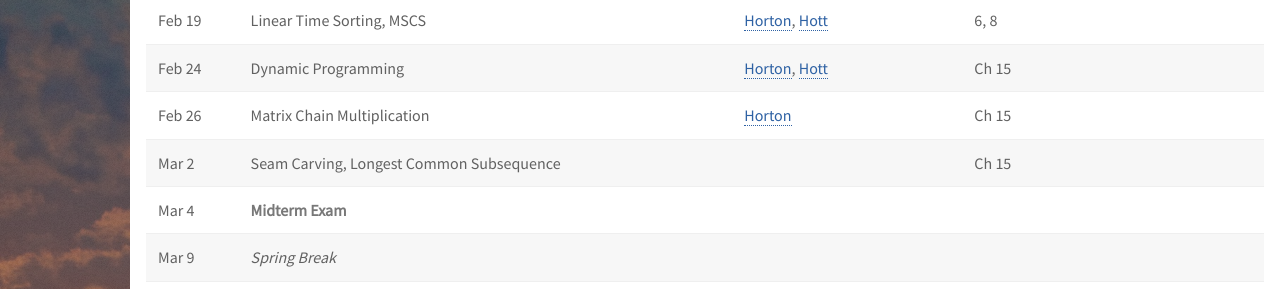
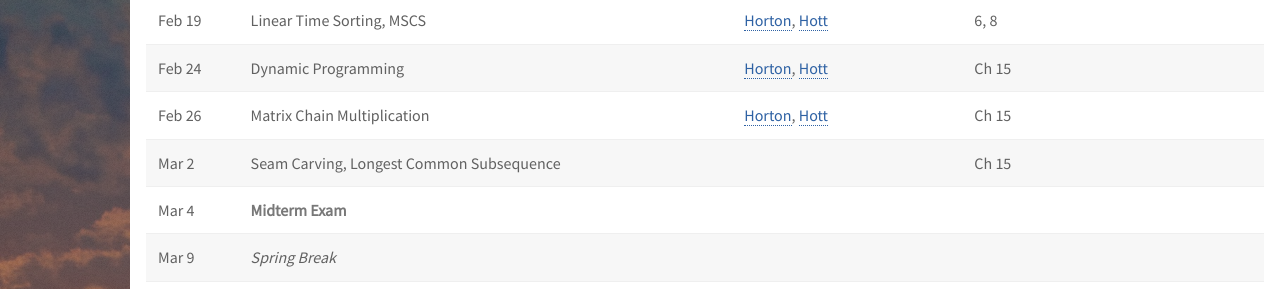
Before and after one commit to deternitydx/uvacs4102, a Jekyll site: the page built from index.md, in a window 1280 px wide and 900 px high, scrolled down 936 px. Shown: the part 155-444 px from the top of the window. Built offline with Jekyll 4.4.1, drawn with Linux system fonts in a browser that asks for light colours; nearby versions of some CDN libraries; library files that are not in the unit come from our copies.

Commit message:
Added Robbie's l13

```diff
--- a/index.md
+++ b/index.md
@@ -41,7 +41,7 @@ This is a tentative full-semester schedule of topics addressed.  As we go throug
 | Feb 17  | Average-case Quicksort, Lower Bounds Sorting     | [Horton](lectures/horton/L10.pdf), [Hott](lectures/robbie/l10.pdf)                                                      | Intro II, Ch 4, 6, 8 |          |
 | Feb 19  | Linear Time Sorting, MSCS                        | [Horton](lectures/horton/L11.pdf), [Hott](lectures/robbie/l11.pdf)                                                      | 6, 8                 |          |
 | Feb 24  | Dynamic Programming                              | [Horton](lectures/horton/L12.pdf), [Hott](lectures/robbie/l12.pdf)                                                      | Ch 15                |          |
-| Feb 26  | Matrix Chain Multiplication                      | [Horton](lectures/horton/L13.pdf)                                                                                       | Ch 15                |          |
+| Feb 26  | Matrix Chain Multiplication                      | [Horton](lectures/horton/L13.pdf), [Hott](lectures/robbie/l13.pdf)                                                      | Ch 15                |          |
 | Mar 2   | Seam Carving, Longest Common Subsequence         |                                                                                                                         | Ch 15                |          |
 | Mar 4   | **Midterm Exam**                                 |                                                                                                                         |                      |          |
 | Mar 9   | *Spring Break*                                   |                                                                                                                         |                      |          |
```
Also changed, not shown: 1 other file.
